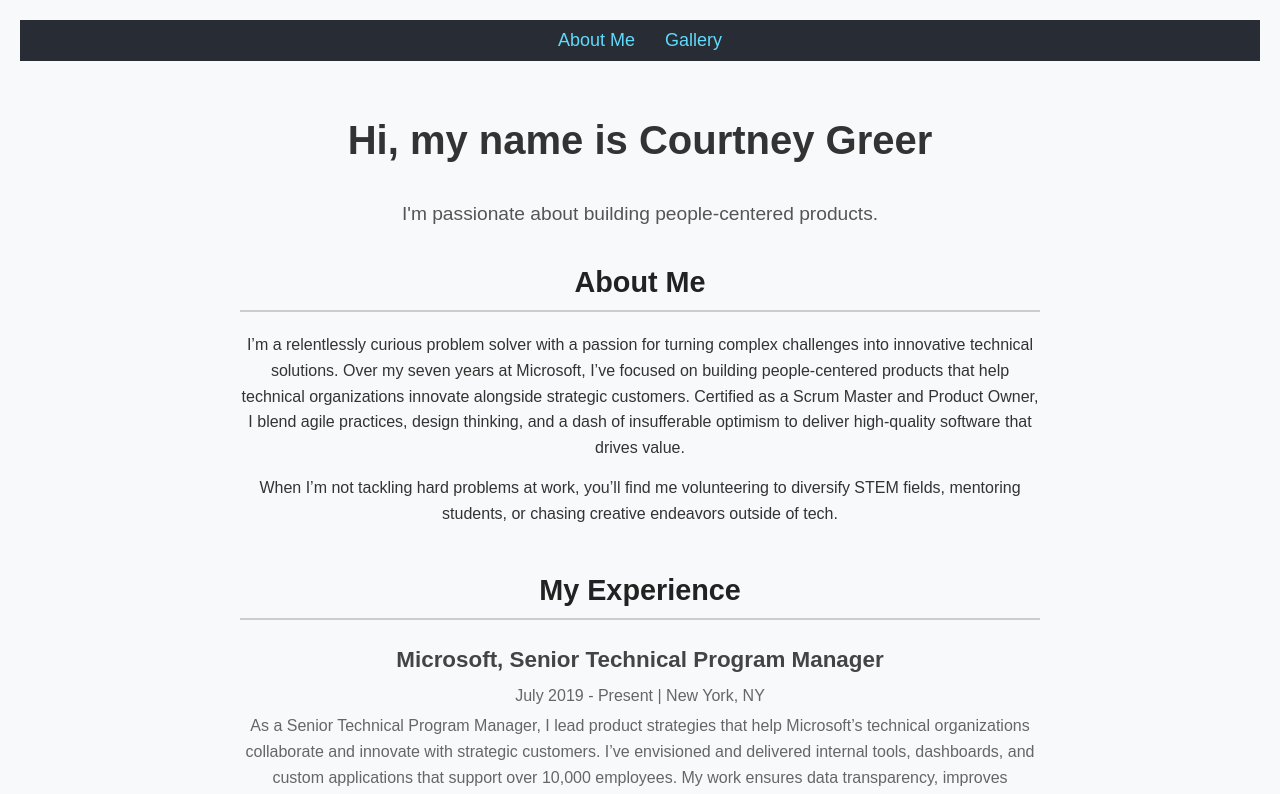
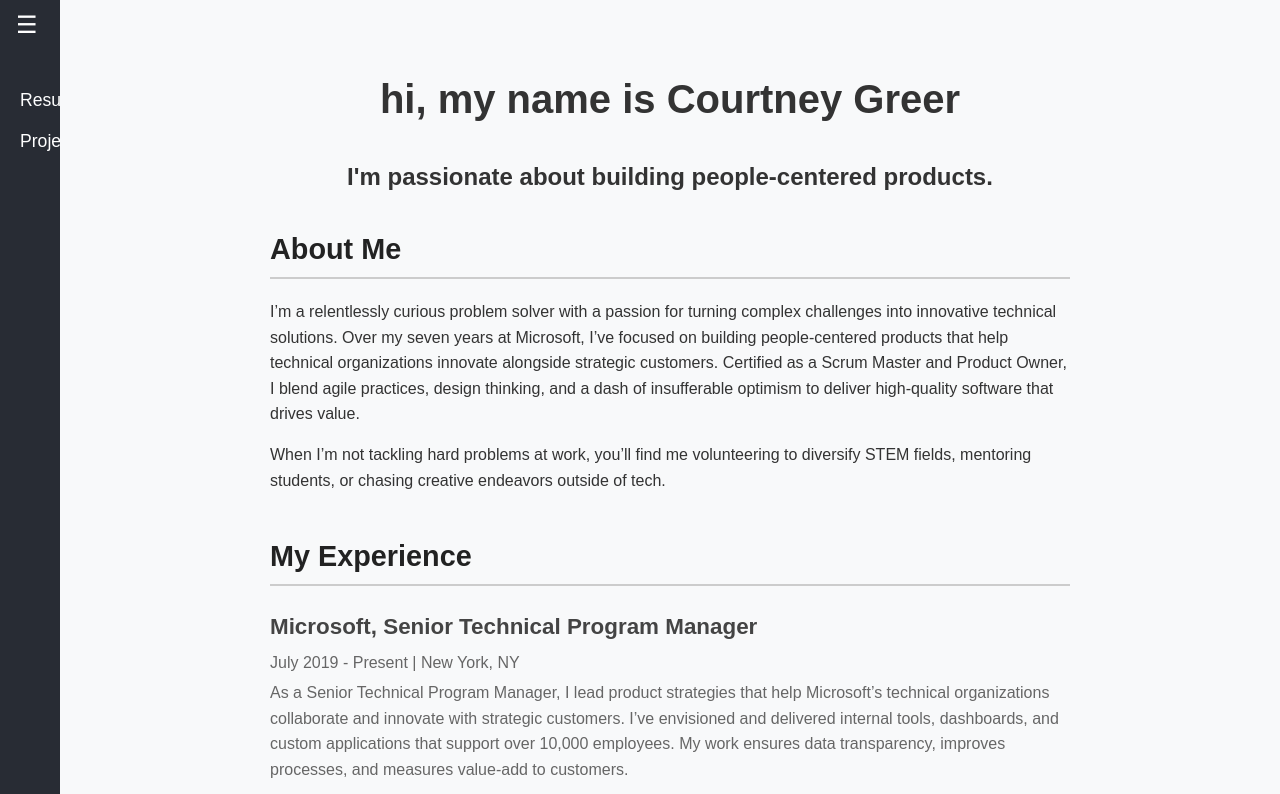
Before and after one commit to greerlcourtney/courtneylgreer-site, a React (Create React App) app: page / in a window 1280 px wide. Shown: the top 794 px of the page. Built offline with nearby package versions, Linux system fonts and the light colour scheme.

Commit message:
new nav bar

```diff
--- a/src/App.css
+++ b/src/App.css
@@ -1,56 +1,79 @@
-body {
-  font-family: Arial, sans-serif;
-  margin: 0;
-  padding: 0;
-  background-color: #f4f4f4;
-  color: #333;
+/* App Container */
+.app {
+  display: flex;
+  min-height: 100vh;
 }
 
-.app {
-  text-align: center;
+/* Sidebar Styles */
+.sidebar {
+  width: 60px;
+  background-color: #282c34;
+  color: white;
+  height: 100vh;
+  overflow: hidden;
+  position: fixed;
+  top: 0;
+  left: 0;
+  transition: width 0.3s ease;
+  z-index: 1000;
+}
+
+.sidebar.open {
+  width: 250px;
+}
+
+.sidebar .toggle-btn {
+  background: none;
+  border: none;
+  color: white;
+  font-size: 1.5rem;
+  cursor: pointer;
+  margin: 10px;
+}
+
+.sidebar-links {
+  margin-top: 30px;
+}
+
+.sidebar-links a {
+  display: block;
+  color: white;
+  text-decoration: none;
+  padding: 10px 20px;
+  font-size: 1.1rem;
+}
+
+.sidebar-links a:hover {
+  background-color: #3a3f47;
+}
+
+/* Main Content */
+.content {
+  margin-left: 60px;
+  transition: margin-left 0.3s ease;
+  flex: 1;
   padding: 20px;
 }
 
-nav {
-  display: flex;
-  justify-content: center;
-  background-color: #282c34;
-  padding: 10px 0;
+.content.shifted {
+  margin-left: 250px;
 }
 
-nav a {
-  color: #61dafb;
-  margin: 0 15px;
-  text-decoration: none;
-  font-size: 18px;
+/* Responsive Sidebar */
+@media (max-width: 768px) {
+  .sidebar {
+    width: 0;
   }
 
-nav a:hover {
-  text-decoration: underline;
+  .sidebar.open {
+    width: 250px;
   }
 
-.about-me, .gallery {
-  padding: 20px;
+  .content {
+    margin-left: 0;
   }
 
-h1, h2 {
-  color: #282c34;
+  .content.shifted {
+    margin-left: 0;
   }
-
-ul {
-  list-style-type: none;
-  padding: 0;
 }
-
-li {
-  margin: 10px 0;
-}
-
-a {
-  color: #61dafb;
-  text-decoration: none;
-}
-
-a:hover {
-  text-decoration: underline;
-}
--- a/src/App.js
+++ b/src/App.js
@@ -1,24 +1,42 @@
-import React from 'react';
+import React, { useState } from 'react';
 import './App.css';
 import { BrowserRouter as Router, Route, Routes, Link } from 'react-router-dom';
 import AboutMe from './components/AboutMe';
 import Projects from './components/Projects';
 
 function App() {
-  return (
-    <Router>
+
+  const [isSidebarOpen, setIsSidebarOpen] = useState(false);
+
+  const toggleSidebar = () => {
+    setIsSidebarOpen(!isSidebarOpen);
+  };
+
+return (
+  <Router>
       <div className="app">
-        <nav>
-          <Link to="/">About Me</Link>
-          <Link to="/gallery">Gallery</Link>
-        </nav>
-        <Routes>
-          <Route path="/" element={<AboutMe />} />
-          <Route path="/gallery" element={<Projects />} />
-        </Routes>
+        {/* Sidebar */}
+        <div className={`sidebar ${isSidebarOpen ? 'open' : ''}`}>
+          <button className="toggle-btn" onClick={toggleSidebar}>
+            ☰
+          </button>
+          <div className="sidebar-links">
+            <Link to="/" onClick={toggleSidebar}> Resume</Link>
+            <Link to="/Projects" onClick={toggleSidebar}> Projects</Link>
+          </div>
+        </div>
+
+        {/* Main Content */}
+        <div className={`content ${isSidebarOpen ? 'shifted' : ''}`}>
+          <Routes>
+            <Route path="/" element={<AboutMe />} />
+            <Route path="/Projects" element={<Projects />} />
+          </Routes>
+        </div>
       </div>
     </Router>
   );
 }
 
+
 export default App;
--- a/src/components/AboutMe.js
+++ b/src/components/AboutMe.js
@@ -5,8 +5,8 @@ function AboutMe() {
   return (
     <div className="about-page">
       <header className="about-header">
-        <h1>Hi, my name is Courtney Greer</h1>
-        <p>I'm passionate about building people-centered products.</p>
+        <h1>hi, my name is Courtney Greer</h1>
+        <h2>I'm passionate about building people-centered products.</h2>
       </header>
 
       <section className="about-section">
```
Also changed, not shown: 14 other files (tests, documents, lock files or other folders). Lines whose indentation alone changed are shown as unchanged.
